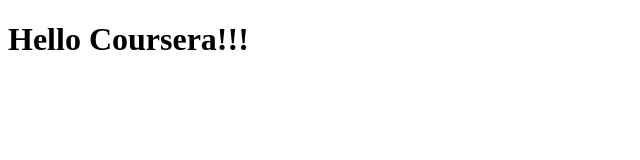
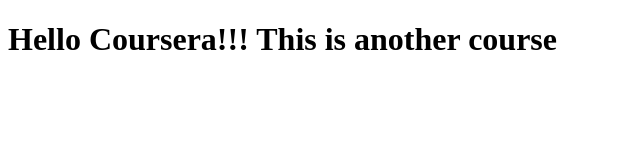
Before and after one commit to Vasilis2/coursera-test, a plain HTML site: page site/index.html in a window 1280 px wide. Shown: the whole page, without its empty margins (0-640 px from the left). Drawn offline with Linux system fonts and the light colour scheme.

Commit message:
Μία μικρή αλλαγή

```diff
--- a/site/index.html
+++ b/site/index.html
@@ -4,6 +4,6 @@
 	<title>Hello Coursera!</title>
 </head>
 <body>
-<h1>Hello Coursera!!!</h1>
+<h1>Hello Coursera!!! This is another course</h1>
 </body>
 </html>
```
